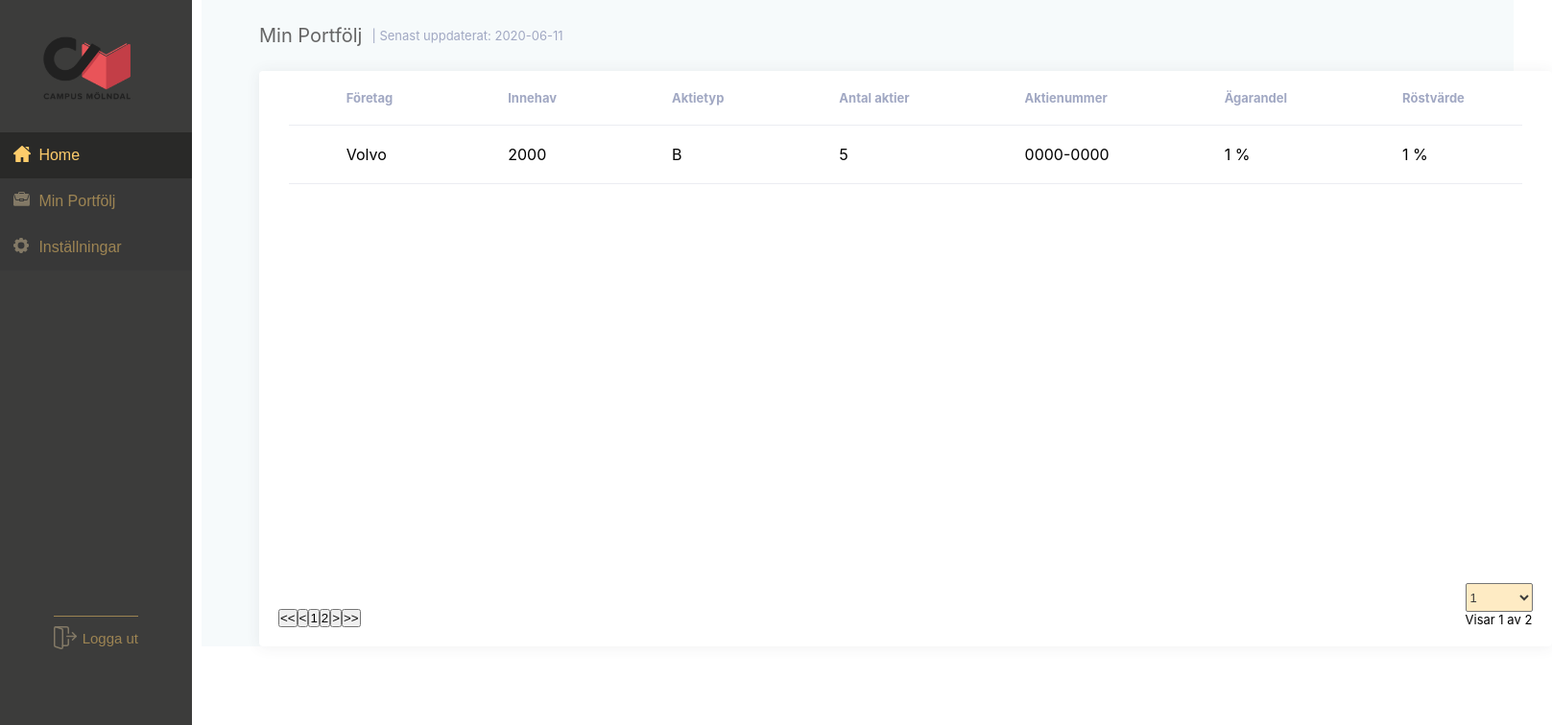
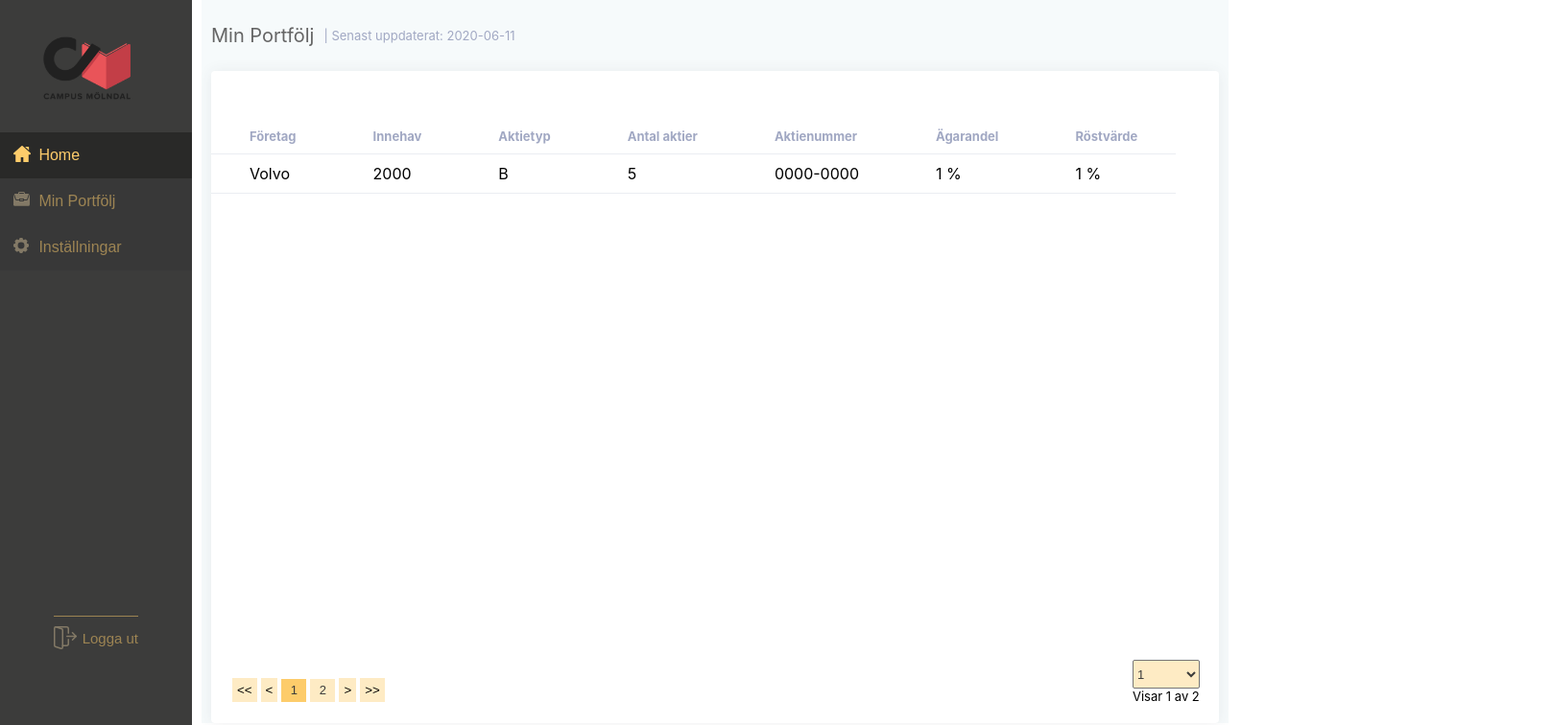
Before and after one commit to patam123/kundportal-projekt-molndal, a React (Create React App) app: page /portfolio in a window 1280 px wide. Shown: the top 756 px of the page at 96% size, 1617 px wide, since content can reach past the window. Built offline with nearby package versions, Linux system fonts and the light colour scheme.

Commit message:
fixed portfolio layout + css

```diff
--- a/src/components/portfoliocomponents/portfolio.js
+++ b/src/components/portfoliocomponents/portfolio.js
@@ -1,13 +1,13 @@
-import React, { useState, useEffect} from "react";
+import React, { useState, useEffect } from "react";
 import Portfoliorow from "./portfolio-row";
 import HeadTitle from "../reusedcomponents/headtitle";
 import ButtonComponent from "../reusedcomponents/button";
-import "../../design/portfolio.css"
+import "../../design/portfolio.css";
 
 const Portfolio = ({ user }) => {
   //använda localStorage.setItem för att spara undan size i useEffect.
   //localStorage.getItem för att hämta i useState.  (kanske lagra dessa värden i databas som någon slags config)
-  const savedSize = localStorage.getItem("size")
+  const savedSize = localStorage.getItem("size");
   const [size, setTableSize] = useState(savedSize ? JSON.parse(savedSize) : 1);
   const [pageIndex, setIndex] = useState(0);
 
@@ -32,8 +32,7 @@ const Portfolio = ({ user }) => {
     if (user.shares.length / size > 1) {
       buttonArray.push(
         <ButtonComponent
-        className="portfolio-button"
-          cssValue="backToStart"
+          cssValue="backAndFoward"
           key="backToStart"
           btnText="<<"
           isClicked={() => setIndex(0)}
@@ -41,8 +40,7 @@ const Portfolio = ({ user }) => {
       );
       buttonArray.push(
         <ButtonComponent
-        className="portfolio-button"
-          cssValue="backOnePage"
+          cssValue="backAndFoward"
           key="backOnePage"
           btnText="<"
           isClicked={() => pageIndex > 0 && setIndex(pageIndex - 1)}
@@ -51,8 +49,8 @@ const Portfolio = ({ user }) => {
       for (let i = 0; i < Math.ceil(user.shares.length / size); i++) {
         buttonArray.push(
           <ButtonComponent
-          className={pageIndex === i ? "portfolio-button-active" : "portfolio-button"}
-            cssValue={i + 1}
+
+            cssValue={pageIndex === i ? "portfolio-button-active" : "portfolio-button"}
             key={i + 1}
             btnText={i + 1}
             isClicked={() => setIndex(i)}
@@ -61,8 +59,7 @@ const Portfolio = ({ user }) => {
       }
       buttonArray.push(
         <ButtonComponent
-        className="portfolio-button"
-          cssValue="forwardOnePage"
+          cssValue="backAndFoward"
           key="forwardOnePage"
           btnText=">"
           isClicked={() =>
@@ -72,8 +69,7 @@ const Portfolio = ({ user }) => {
       );
       buttonArray.push(
         <ButtonComponent
-        className="portfolio-button"
-          cssValue="forwardToEnd"
+          cssValue="backAndFoward"
           key="forwardToEnd"
           btnText=">>"
           isClicked={() => setIndex(Math.ceil(user.shares.length / size) - 1)}
@@ -85,7 +81,6 @@ const Portfolio = ({ user }) => {
 
   const getDate = () => {
     const date = new Date();
-
     const year = date.getFullYear();
     let month = date.getMonth() + 1;
     if (month < 9) {
@@ -102,7 +97,7 @@ const Portfolio = ({ user }) => {
   return (
     <div className="portfolio-container">
       <div className="headrow">
-        <HeadTitle title={`Min Portfölj`  } />
+        <HeadTitle title={`Min Portfölj`} />
         <p className="portfolio-head">{getDate()}</p>
       </div>
       <div id="portfolio">
@@ -137,12 +132,29 @@ const Portfolio = ({ user }) => {
         </table>
         <div className="portfolio-buttons">{generateButtons()}</div>
         <div className="portfolio-div">
-      <select className="portfolio-select" onChange={(e) => setTableSize(parseInt(e.target.value))}>
-        <option value="1" selected={size === 1}>1</option>
-        <option value="50" selected={size === 50}>50</option>
-        <option value="100" selected={size === 100}>100</option>
+          <select
+            className="portfolio-select"
+            onChange={(e) => setTableSize(parseInt(e.target.value))}
+          >
+            <option value="1" selected={size === 1}>
+              1
+            </option>
+            <option value="50" selected={size === 50}>
+              50
+            </option>
+            <option value="100" selected={size === 100}>
+              100
+            </option>
           </select>
-      <p>{user.shares.length > size ? size > 1 ? `Visar ${pageIndex * size + 1} - ${(pageIndex + 1) * size} av ${user.shares.length}`: `Visar ${pageIndex * size + 1} av ${user.shares.length}`  : `Visar ${user.shares.length} av ${user.shares.length}` }</p>
+          <p>
+            {user.shares.length > size
+              ? size > 1
+                ? `Visar ${pageIndex * size + 1} - ${
+                    (pageIndex + 1) * size
+                  } av ${user.shares.length}`
+                : `Visar ${pageIndex * size + 1} av ${user.shares.length}`
+              : `Visar ${user.shares.length} av ${user.shares.length}`}
+          </p>
         </div>
       </div>
     </div>
--- a/src/design/portfolio.css
+++ b/src/design/portfolio.css
@@ -1,34 +1,28 @@
 @import url("https://fonts.googleapis.com/css2?family=Poppins:wght@100&display=swap");
 
 
-.portfolio-container{
-  margin-left: 50px;
-  width: 100%;
-  margin-right: 50px;
-
-
-}
 .headrow{
   flex-direction: row;
   display: flex;
   align-items: center;
 
+
 }
 
 #portfolio {
+  padding-top: 50px;
   top: 10px;
   left: 0px;
-  width: 100%;
-  min-height: 75vh;
+  min-height: 85vh;
   background: #ffffff 0% 0% no-repeat padding-box;
   box-shadow: 0px 1px 15px #45414e14;
   border-radius: 4px;
   opacity: 1;
   position: relative;
+
 }
 
 .portfolio-head {
-  text-align: left;
   font: Medium 14px/20px Poppins;
   font-size: 13px;
   letter-spacing: 0px;
@@ -51,7 +45,6 @@ table{
     text-align: left;
     align-content: center;
     align-items: center;
-    margin: 0 auto;
     border-collapse: collapse; /* behöver vara collapse för att få border, men får då inte samma layout */
     /* border-spacing: 70px 20px; */
   }
@@ -59,7 +52,7 @@ table{
     border-bottom:#ebedf2 1px solid;
   }
   th, td{
-    padding: 20px 60px;
+    padding: 10px 40px;
   }
 
 .portfolio-div{
@@ -75,8 +68,8 @@ table{
   top: 713px;
   left: 1019px;
   width: 70px;
+  background: #feebc4 0% 0% no-repeat padding-box;
   height: 30px;
-  background: #feebc4 0% 0% no-repeat padding-box;
   border-radius: 2px;
   opacity: 1;
   color: #3c3c3b;
@@ -88,6 +81,7 @@ table{
   position: absolute;
   bottom: 0;
   left: 0;
+
 }
 .portfolio-button{
     font-size: 13px;
@@ -113,6 +107,14 @@ table{
   margin: 2px;
   border: none;
 }
+
+.backAndFoward{
+  background: #feebc4 0% 0% no-repeat padding-box;
+  border: none;
+  outline: none;
+  padding: 5px;
+  margin: 2px 2px;
+}
 .portfolio-button:active, .portfolio-button:hover{
     background-color: #FDCC6B;
 }
```
Lines whose indentation alone changed are shown as unchanged.
